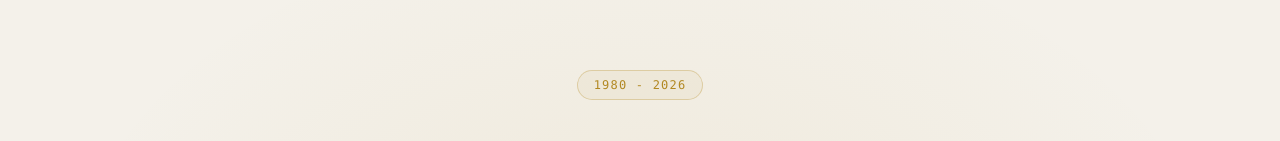
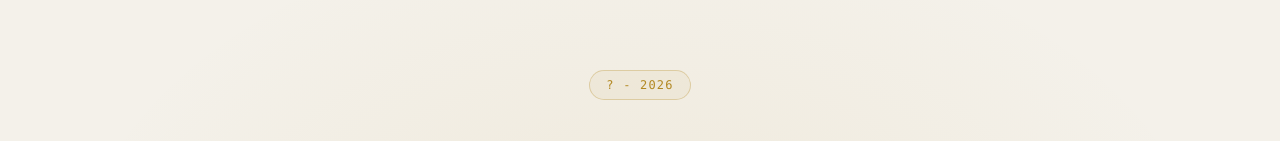
Before and after one commit to maoruibin/yueyahu, a React (Vite) app: page / in a window 1280 px wide. Shown: the part 173-314 px from the top of the page. Built offline with nearby package versions, Linux system fonts and the light colour scheme.

Commit message:
fix: Update homepage year range
Replaces the hardcoded year range "1980 - current year" with "? - current year" on the homepage. This reflects the ongoing digitization process and uncertain start date for the digital archive's content.

```diff
--- a/src/pages/Home.tsx
+++ b/src/pages/Home.tsx
@@ -20,7 +20,7 @@ export function Home() {
           <div className="absolute inset-0 bg-[radial-gradient(ellipse_at_center,var(--color-gold)_0%,transparent_70%)] opacity-[0.08] pointer-events-none"></div>
 
           <div className="inline-block border border-gold/30 rounded-full px-4 py-1.5 mb-8 text-gold text-xs font-mono uppercase tracking-widest bg-gold/5">
-            1980 - {new Date().getFullYear()}
+            ? - {new Date().getFullYear()}
           </div>
 
           <h1 className="font-serif text-5xl md:text-7xl lg:text-8xl font-light text-primary mb-8 leading-tight tracking-wide">
```
